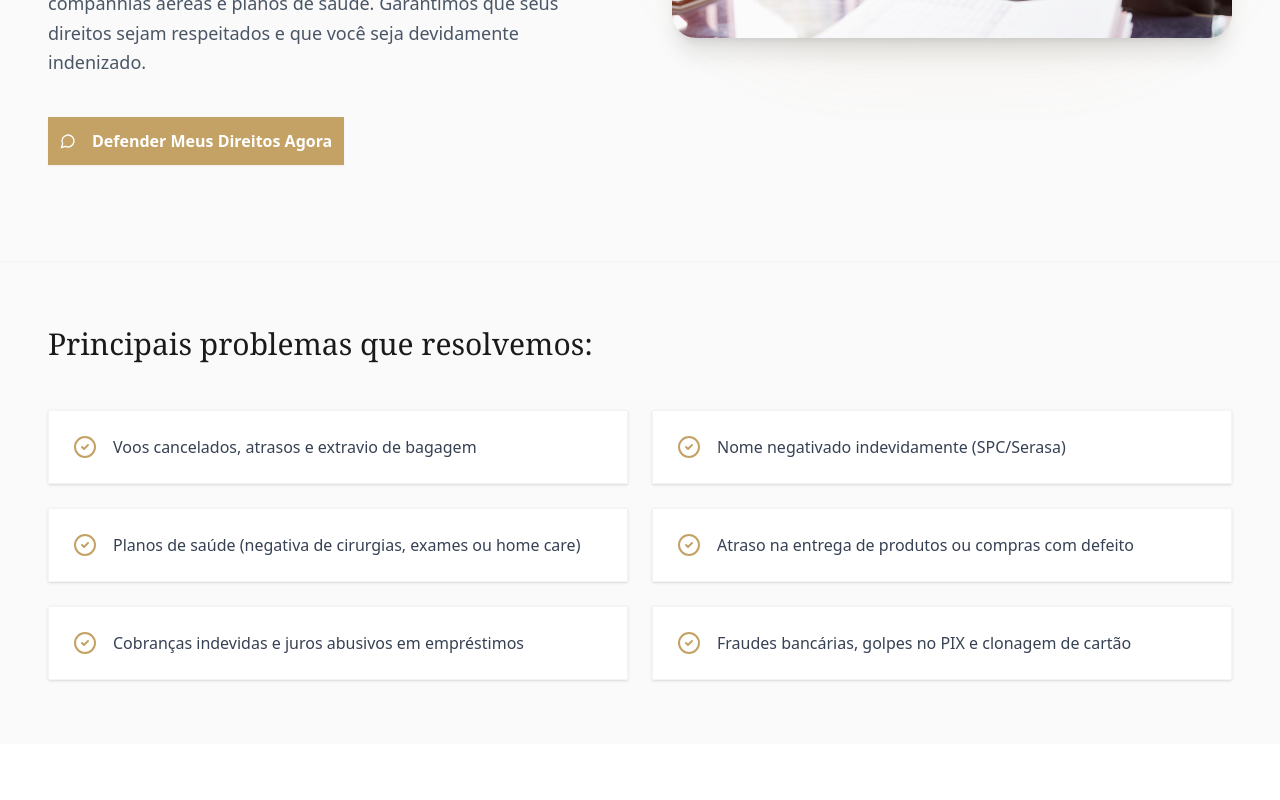
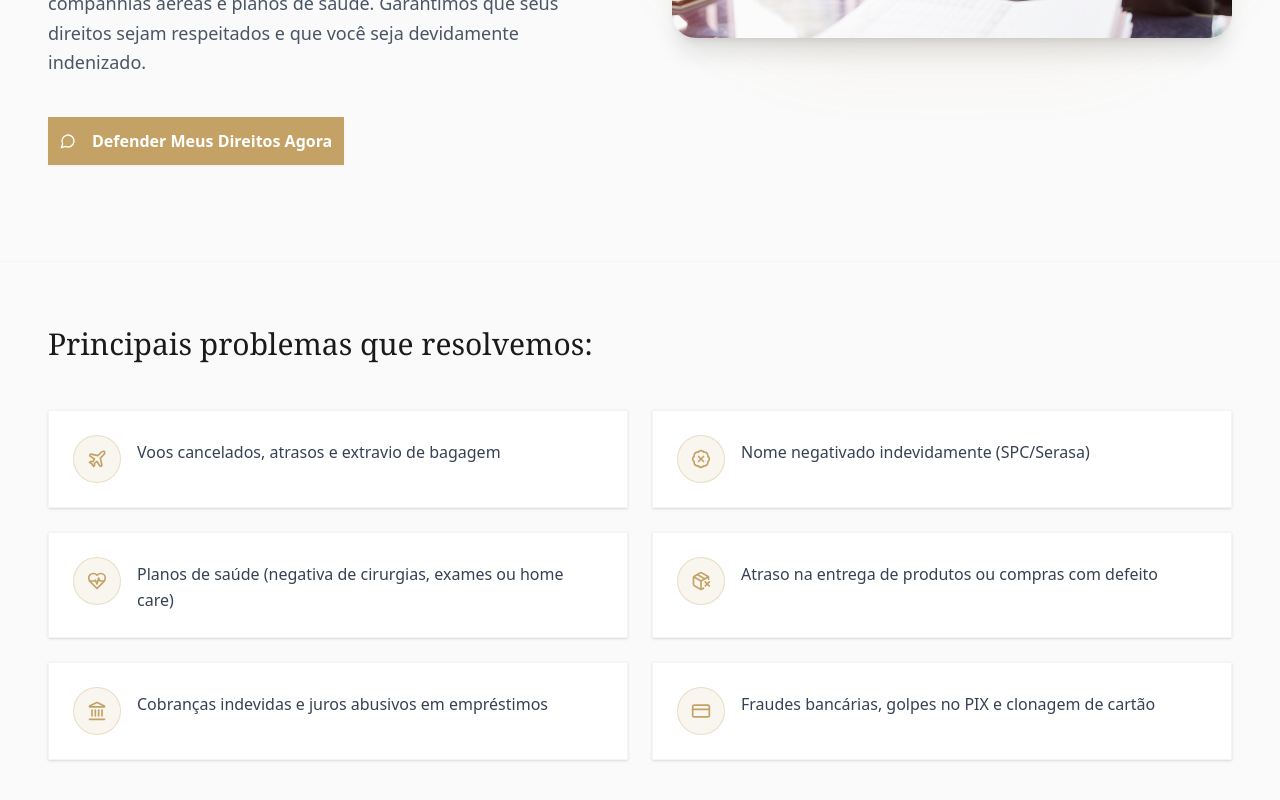
Before and after one commit to RogerioJunior1/landing-pages-advocacia, a React (Vite) app: page /direito-consumidor in a window 1280 px wide. Shown: the part 655-1455 px from the top of the page. Before the commit the page ends 1399 px from the top, so only its background shows below. Built offline with nearby package versions, Linux system fonts and the light colour scheme.

Commit message:
Update DireitoConsumidor.jsx

```diff
--- a/src/components/DireitoConsumidor.jsx
+++ b/src/components/DireitoConsumidor.jsx
@@ -3,7 +3,12 @@ import {
   MessageCircle,
   ArrowLeft,
   ShoppingCart,
-  CheckCircle2,
+  Plane,
+  BadgeX,
+  HeartPulse,
+  PackageX,
+  Landmark,
+  CreditCard,
 } from 'lucide-react'
 import { Link } from 'react-router-dom'
 
@@ -19,6 +24,33 @@ const CONTACT = {
 }
 
 const WA_URL = `https://wa.me/${CONTACT.phone}?text=${CONTACT.message}`
+
+const consumerProblems = [
+  {
+    icon: Plane,
+    title: 'Voos cancelados, atrasos e extravio de bagagem',
+  },
+  {
+    icon: BadgeX,
+    title: 'Nome negativado indevidamente (SPC/Serasa)',
+  },
+  {
+    icon: HeartPulse,
+    title: 'Planos de saúde (negativa de cirurgias, exames ou home care)',
+  },
+  {
+    icon: PackageX,
+    title: 'Atraso na entrega de produtos ou compras com defeito',
+  },
+  {
+    icon: Landmark,
+    title: 'Cobranças indevidas e juros abusivos em empréstimos',
+  },
+  {
+    icon: CreditCard,
+    title: 'Fraudes bancárias, golpes no PIX e clonagem de cartão',
+  },
+]
 
 const DireitoConsumidor = () => {
   const openWA = () => window.open(WA_URL, '_blank', 'noopener,noreferrer')
@@ -114,22 +146,26 @@ const DireitoConsumidor = () => {
           </h2>
 
           <div className="grid gap-6 md:grid-cols-2">
-            {[
-              'Voos cancelados, atrasos e extravio de bagagem',
-              'Nome negativado indevidamente (SPC/Serasa)',
-              'Planos de saúde (negativa de cirurgias, exames ou home care)',
-              'Atraso na entrega de produtos ou compras com defeito',
-              'Cobranças indevidas e juros abusivos em empréstimos',
-              'Fraudes bancárias, golpes no PIX e clonagem de cartão',
-            ].map((item, idx) => (
-              <div
-                key={idx}
-                className="flex items-start space-x-4 border border-gray-100 bg-white p-6 shadow-sm transition-all hover:shadow-md"
-              >
-                <CheckCircle2 className="h-6 w-6 flex-shrink-0 text-[#C4A265]" />
-                <p className="font-medium text-gray-700">{item}</p>
-              </div>
-            ))}
+            {consumerProblems.map((problem, idx) => {
+              const Icon = problem.icon
+
+              return (
+                <div
+                  key={idx}
+                  className="group flex items-start gap-4 border border-gray-100 bg-white p-6 shadow-sm transition-all duration-300 hover:-translate-y-1 hover:border-[#C4A265]/40 hover:shadow-lg"
+                >
+                  <div className="flex h-12 w-12 flex-shrink-0 items-center justify-center rounded-full border border-[#C4A265]/30 bg-[#C4A265]/10 transition-colors duration-300 group-hover:bg-[#C4A265]">
+                    <Icon className="h-5 w-5 text-[#C4A265] transition-colors duration-300 group-hover:text-white" />
+                  </div>
+
+                  <div className="pt-1">
+                    <p className="font-medium leading-relaxed text-gray-700 transition-colors duration-300 group-hover:text-[#1A1A1A]">
+                      {problem.title}
+                    </p>
+                  </div>
+                </div>
+              )
+            })}
           </div>
         </section>
       </main>
```
